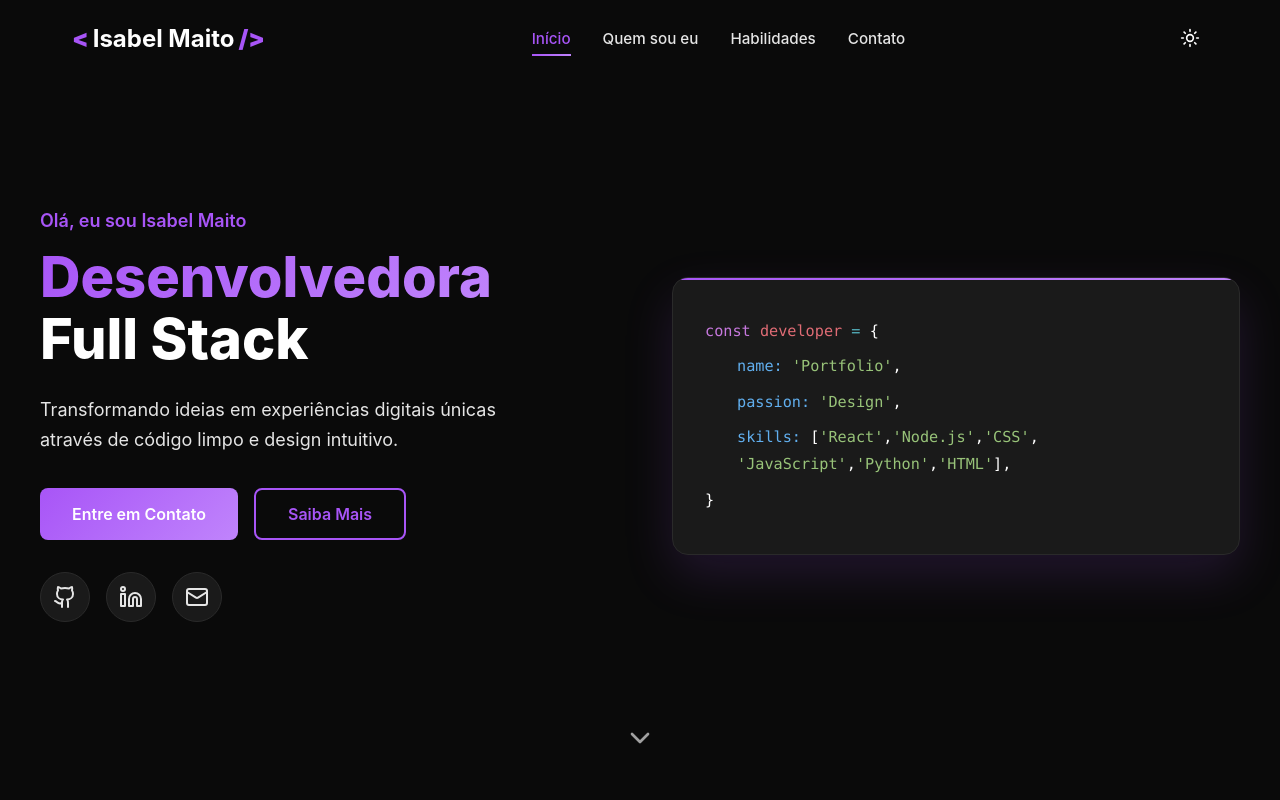
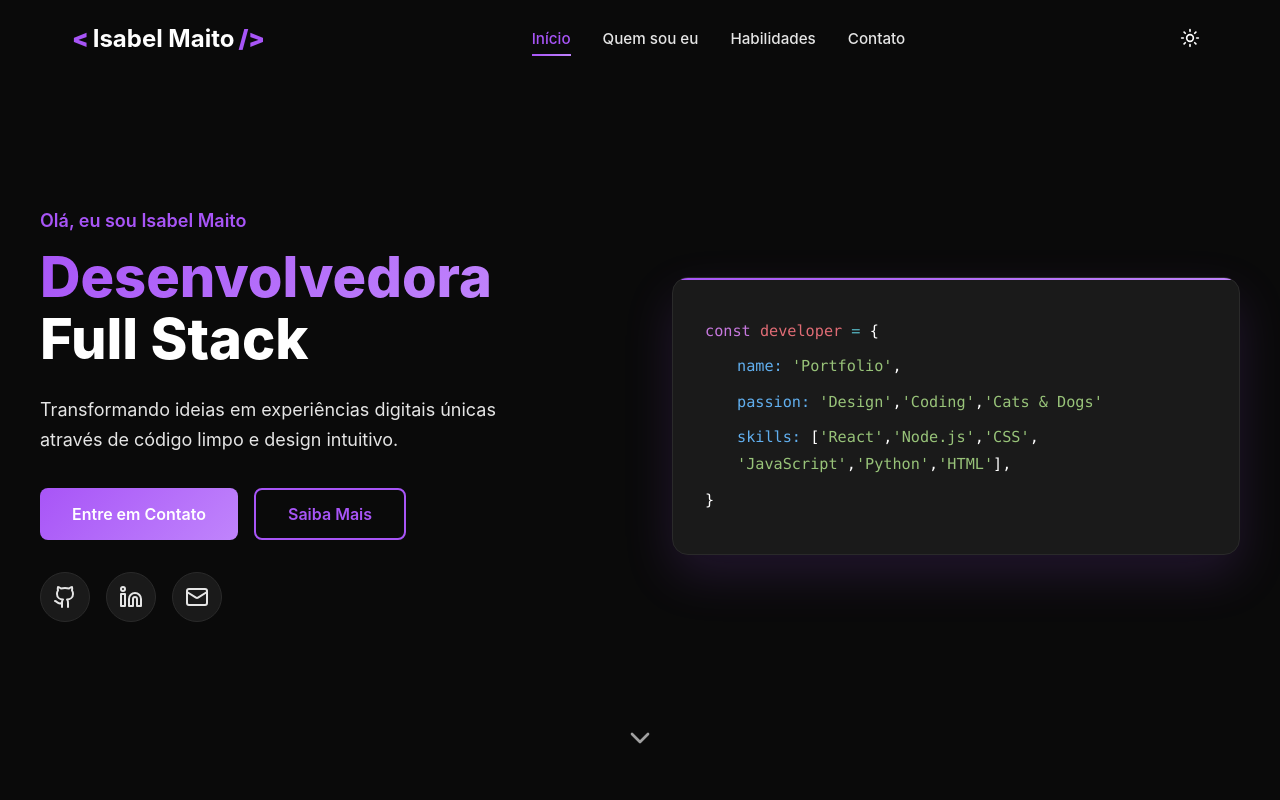
Before and after one commit to isabelmaito/Portfolio, a React (Vite) app: page / in a window 1280 px wide. Shown: the top 800 px of the page. Built offline with nearby package versions, Linux system fonts and the light colour scheme; the HTML template or start-up script is replaced by a standard one.

Commit message:
adicionar novas paixões na seção Home: 'Coding' e 'Cats & Dogs'

```diff
--- a/src/pages/Home.jsx
+++ b/src/pages/Home.jsx
@@ -73,6 +73,8 @@ const Home = () => {
               <div className="code-line code-indent">
                 <span className="code-property">passion:</span>{' '}
                 <span className="code-string">'Design'</span>,
+                <span className="code-string">'Coding'</span>,
+                <span className="code-string">'Cats & Dogs'</span>
               </div>
               <div className="code-line code-indent">
                 <span className="code-property">skills:</span> [
```
